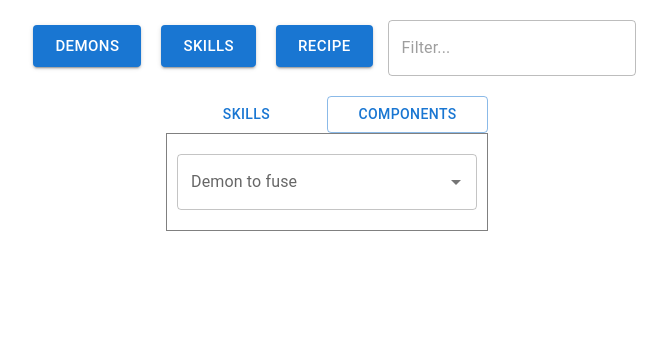
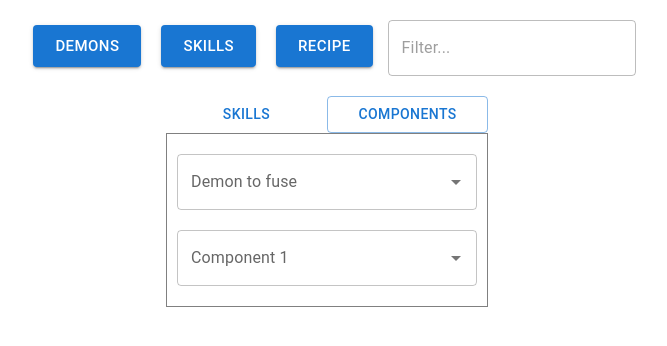
Before and after one commit to Achamoth/smt-calculator, a React (Create React App) app: page /smt-calculator/recipe in a window 1280 px wide. Both pictures are taken after a click on the button "COMPONENTS". Shown: the top 346 px of the page, without its empty margins (313-980 px from the left). Built offline with nearby package versions, Linux system fonts and the light colour scheme.

Commit message:
Start implementing component selection; some issues to work out

```diff
--- a/src/FusionRecipe/FusionRecipeComponentFinder.css
+++ b/src/FusionRecipe/FusionRecipeComponentFinder.css
@@ -6,6 +6,5 @@
   margin-top: 20px;
   margin-left: 10px;
   margin-right: 10px;
-  display: flex;
   justify-content: center;
 }
--- a/src/FusionRecipe/FusionRecipeComponentFinder.js
+++ b/src/FusionRecipe/FusionRecipeComponentFinder.js
@@ -16,26 +16,21 @@ const RecipeCalculationStatus = {
   FINISHED: 2,
 };
 
-const State = {
-  COMPONENTS: 0,
-  DEMON: 1,
-};
-
-function onChangeState(newValue, stateType, setState) {
-  switch (stateType) {
-    case State.COMPONENTS:
-      setState((s) => {
-        return { ...s, components: newValue };
-      });
-      break;
-    case State.DEMON:
-      setState((s) => {
-        return { ...s, demon: newValue?.name };
-      });
-      break;
-    default:
-      break;
-  }
+function DemonSelection(props) {
+  return (
+    <div className="demonSelection">
+      <Autocomplete
+        className="demonSelection"
+        disablePortal
+        id="demonSelection"
+        options={props.demonOptions}
+        sx={{ width: 300 }}
+        renderInput={(params) => <TextField {...params} label={props.label} />}
+        onChange={(e, v) => props.onChange(e, v)}
+        isOptionEqualToValue={(o, v) => o.label === v.label}
+      />
+    </div>
+  );
 }
 
 export function FusionRecipeComponentFinder() {
@@ -49,24 +44,56 @@ export function FusionRecipeComponentFinder() {
     RecipeCalculationStatus.UNSTARTED
   );
   let [fusionRecipe, setFusionRecipe] = useState(null);
+  console.log(state);
 
   return (
     <div className="fusionByComponentsContainer">
-      <div className="demonSelection">
-        <Autocomplete
-          className="demonSelection"
-          disablePortal
-          id="demonSelection"
-          options={demonOptions}
-          sx={{ width: 300 }}
-          renderInput={(params) => (
-            <TextField {...params} label="Demon to fuse" />
-          )}
-          onChange={(e, v) => onChangeState(v, State.DEMON, setState)}
-          isOptionEqualToValue={(o, v) => o.label === v.label}
+      <div>
+        <DemonSelection
+          demonOptions={demonOptions}
+          label="Demon to fuse"
+          onChange={(e, v) =>
+            setState((s) => {
+              return { ...s, demon: v?.name };
+            })
+          }
         />
       </div>
-
+      <div className="componentSelection">
+        {state.components.map((c, i) => {
+          return (
+            <DemonSelection
+              demonOptions={demonOptions}
+              label={`Component ${i + 1}`}
+              onChange={(e, v) =>
+                setState((s) => {
+                  console.log(v);
+                  let newComponents = s.components;
+                  if (!v) {
+                    newComponents.splice(i, 1);
+                  } else {
+                    newComponents[i] = v.name;
+                  }
+                  return { ...s, components: newComponents };
+                })
+              }
+            />
+          );
+        })}
+        <DemonSelection
+          demonOptions={demonOptions}
+          label={`Component ${state.components.length + 1}`}
+          onChange={(e, v) =>
+            setState((s) => {
+              let newComponents = s.components;
+              if (v) {
+                newComponents.push(v.name);
+              }
+              return { ...s, components: newComponents };
+            })
+          }
+        />
+      </div>
     </div>
   );
 }
```
